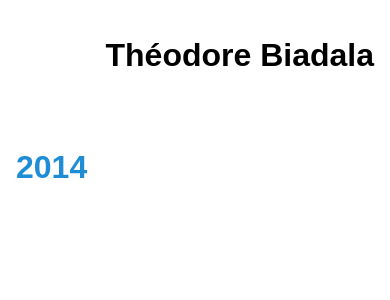
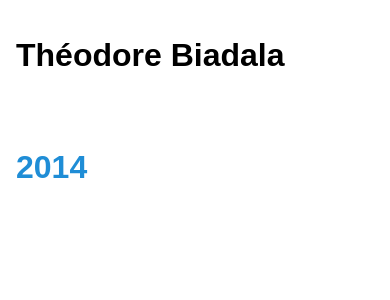
Before and after one commit to theodoreb/theodoreb.github.io, a Jekyll site: the page built from index.html, in a window 390 px wide. Shown: the top 300 px of the page. Built offline with Jekyll 4.4.1, drawn with Linux system fonts in a browser that asks for light colours; Markdown is read by kramdown in place of the engine named in the settings.

Commit message:
Some more CSS tweaks

```diff
--- a/_layouts/default.html
+++ b/_layouts/default.html
@@ -5,13 +5,10 @@
   <h2><a href="/">{{ site.name }}</a></h2>
 </header>
 
-<div id="main" class="pure-u-1-2 box">
+<div id="main" class="pure-u-3-4 box">
 
   {{ content }}
 </div>
-
-<div class="pure-u-1-4 box"></div>
-
 </div>
 
 {% include footer.html %}
--- a/_layouts/home.html
+++ b/_layouts/home.html
@@ -5,13 +5,10 @@
   <h1 class="title">{{ site.name }}</h1>
 </header>
 
-<div id="main" class="pure-u-1-2 box">
+<div id="main" class="pure-u-3-4 box">
 
   {{ content }}
 </div>
-
-<div class="pure-u-1-4 box"></div>
-
 </div>
 
 {% include footer.html %}
--- a/css/custom.css
+++ b/css/custom.css
@@ -29,3 +29,13 @@
 .sidebar {
   text-align: right;
 }
+
+div[itemprop="articleBody"] {
+  max-width: 928px;
+}
+
+@media (max-width: 767px) {
+  .sidebar {
+    text-align: left;
+  }
+}
```
